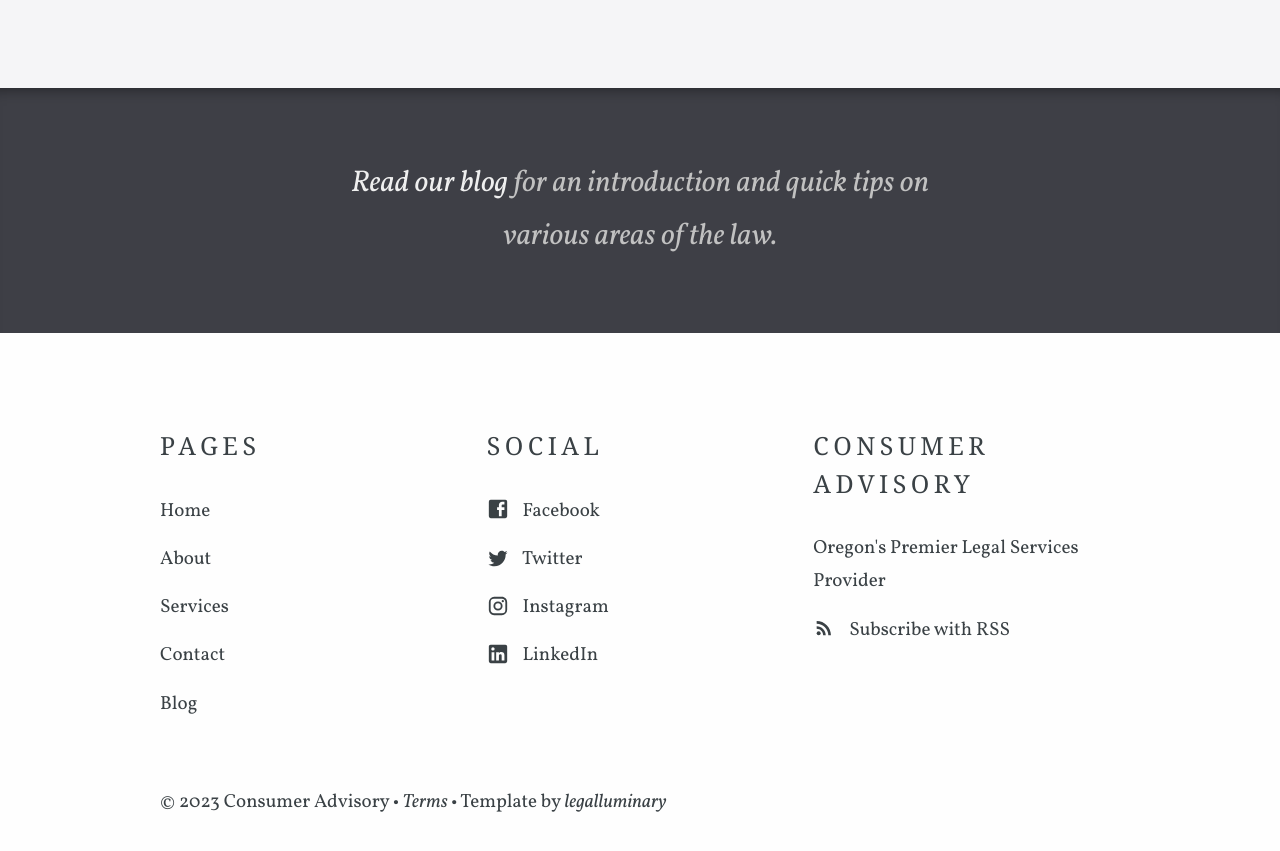
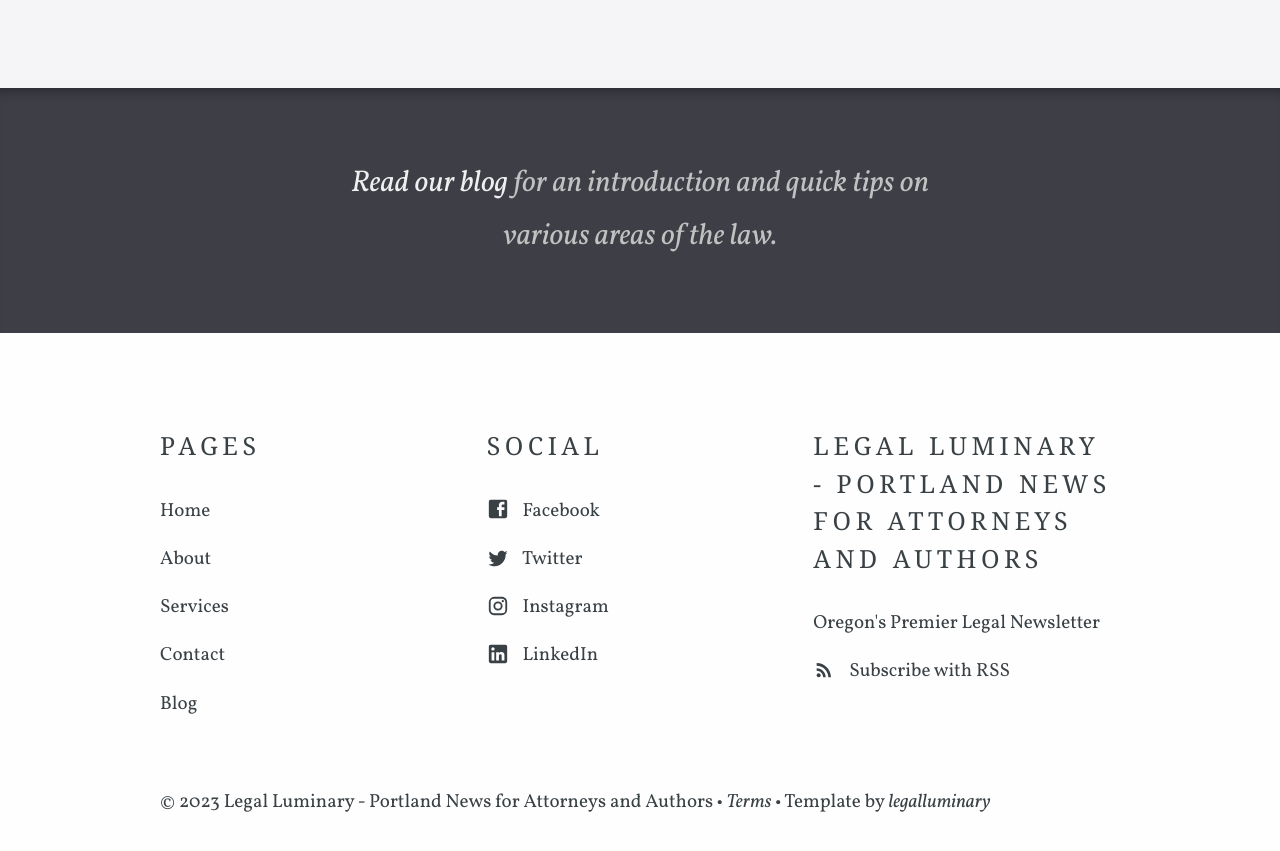
Before and after one commit to legalluminary/legalluminary.github.io, a Jekyll site: the page built from index.html, in a window 1280 px wide and 900 px high, scrolled down 792 px. Shown: the top 851 px of the window. Built offline with Jekyll 4.4.1, drawn with Linux system fonts in a browser that asks for light colours; some web fonts are replaced; the list of posts is cut into pages by our own code; some of the changed text lies outside the part shown.

Commit message:
modified:   _data/company.yml

```diff
--- a/_data/company.yml
+++ b/_data/company.yml
@@ -1,5 +1,5 @@
-title: Consumer Advisory
-description: Oregon's Premier Legal Services Provider
+title: Legal Luminary - Portland News for Attorneys and Authors
+description: Oregon's Premier Legal Newsletter
 contact_email_address: contact@legalluminary.com
 phone: +1 (971) 444-2625
 address: 1650 NW Naito Pkwy, Suite 310, Portland, OR 97209
```
